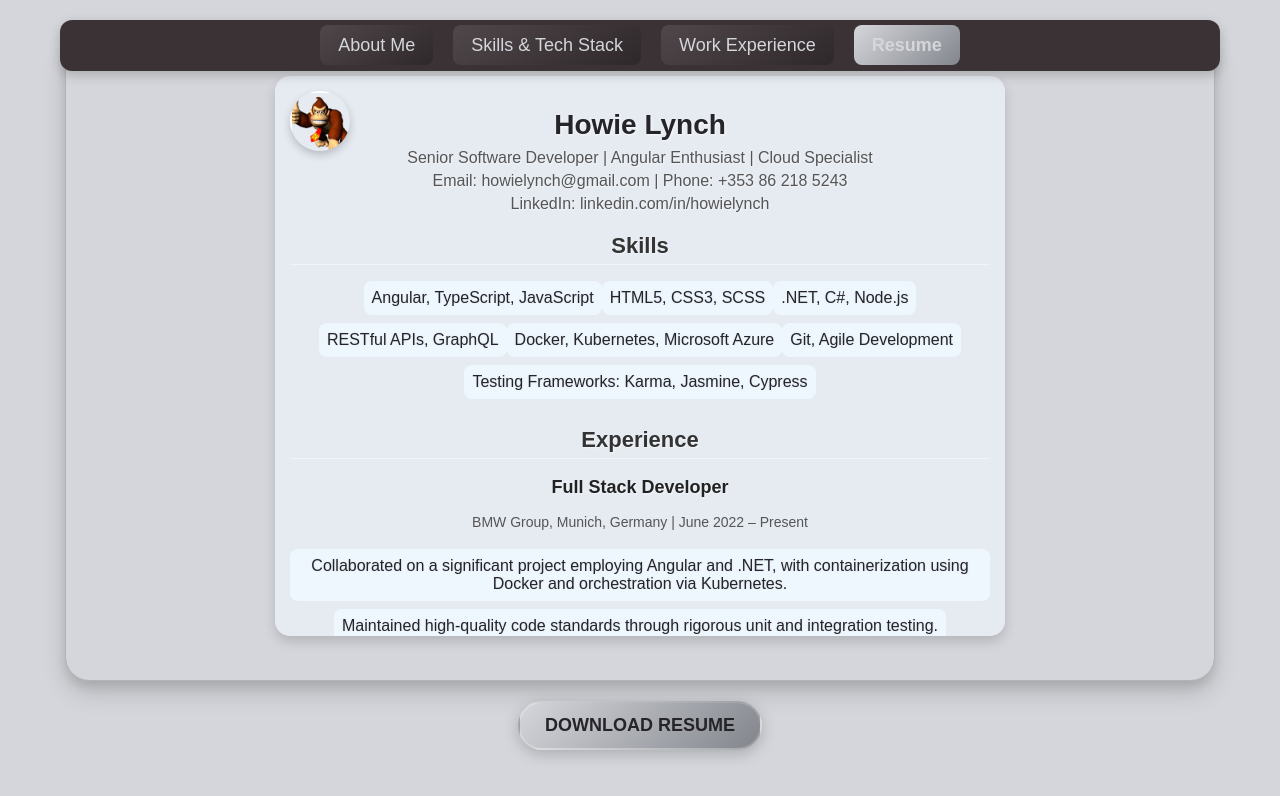
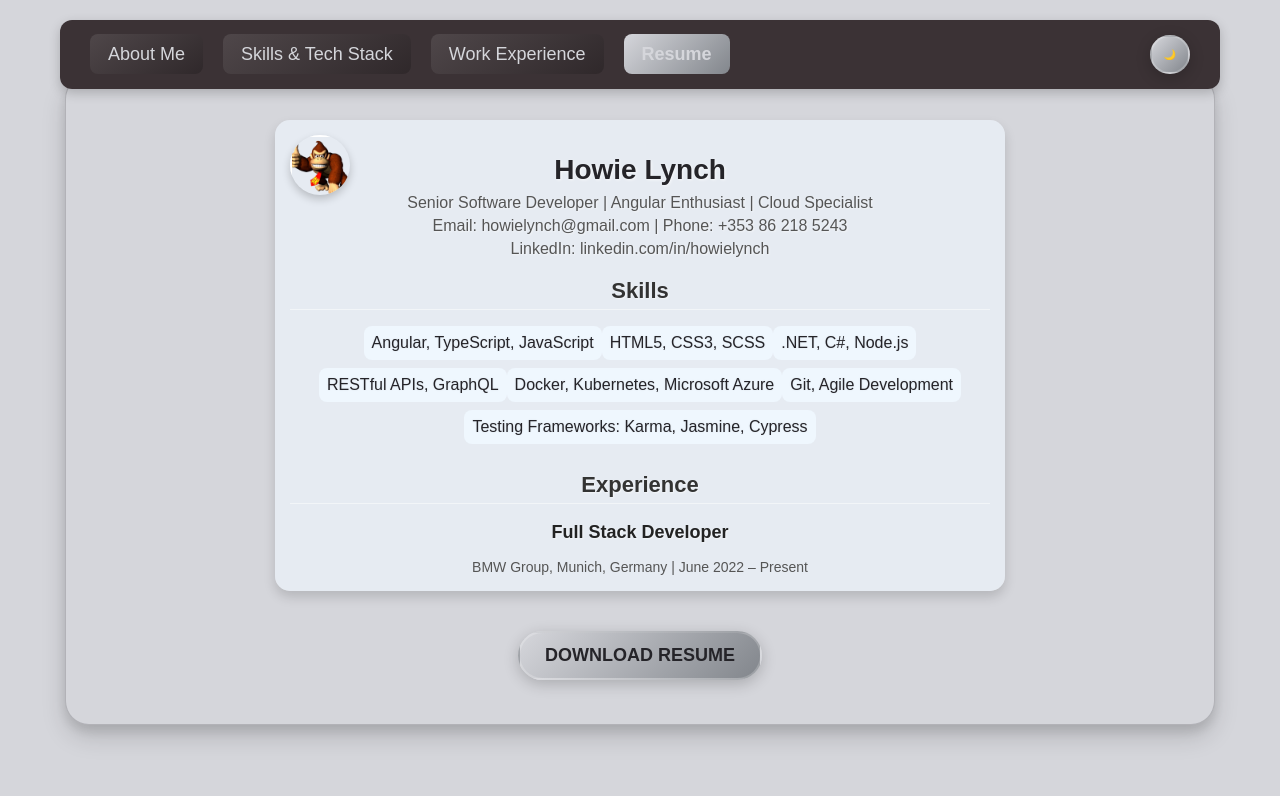
Before and after one commit to Thegrinch1985/Resume, an Angular app in the folder resume/: page /resume in a window 1280 px wide. Shown: the top 796 px of the page. Built offline with nearby package versions, Linux system fonts and the light colour scheme.

Commit message:
Dark Mode

```diff
--- a/resume/src/app/components/navigation/navigation.component.html
+++ b/resume/src/app/components/navigation/navigation.component.html
@@ -1,4 +1,5 @@
 <nav>
+
     <ul>
       <!-- Link to About Me, only show on routes that aren't /profile -->
       <li><a routerLink="/about" routerLinkActive="active">About Me</a></li>
@@ -13,4 +14,7 @@
       <li><a routerLink="/resume" routerLinkActive="active">Resume</a></li>
 
     </ul>
+
+      <!-- Button to toggle dark mode -->
+      <button class="download-btn"  (click)="toggleDarkMode()">{{buttonText}}</button>
   </nav>
--- a/resume/src/app/components/navigation/navigation.component.scss
+++ b/resume/src/app/components/navigation/navigation.component.scss
@@ -1,14 +1,8 @@
 /* Main Navigation Bar */
+@import 'src/styles.scss';
 
-// 🎨 Light Gray	#$light-gray	Soft, neutral gray
-// 🎨 Dark Charcoal	#252429	Deep, almost black gray
-// 🎨 Muted Plum	#3B3235	Dark, desaturated purple-brown
-// 🎨 Cool Silver	#ACB0B9	Light steel gray
-// 🎨 Slate Gray	#82868C	Medium gray with blue undertones
-
-@import 'src/styles.scss';
 nav {
-  background: linear-gradient(135deg, $muted-plum, $muted-plum);
+  background: linear-gradient(135deg, var(--muted-plum), var(--muted-plum));
   padding: 15px 30px;
   box-shadow: 0 4px 12px rgba(0, 0, 0, 0.2);
   border-radius: 12px;
@@ -21,7 +15,8 @@ nav {
   transform: translateX(-50%);
   z-index: 1000;
   display: flex;
-  justify-content: center;
+  justify-content: space-between; /* Makes space between nav items and button */
+  align-items: center; /* Center items vertically */
 }
 
 /* Navigation List */
@@ -31,11 +26,12 @@ nav ul {
   margin: 0;
   display: flex;
   gap: 20px; /* Space between items */
+  align-items: center; /* Aligns all items, including the button */
 }
 
 /* Navigation Links */
 nav ul li a {
-  color: $light-gray; /* Soft lilac for readability */
+  color: var(--light-gray); /* Soft lilac for readability */
   text-decoration: none;
   font-size: 18px;
   padding: 10px 18px;
@@ -44,17 +40,53 @@ nav ul li a {
   background: linear-gradient(145deg, rgba(255, 255, 255, 0.1), rgba(0, 0, 0, 0.2));
 }
 
-/* Hover Effect */
+/* Hover Effect for Links */
 nav ul li a:hover {
-  background: linear-gradient(135deg, $slate-gray,$light-gray);
+  background: linear-gradient(135deg, var(--slate-gray), var(--light-gray));
   transform: scale(1.1);
   box-shadow: 0 4px 10px rgba(192, 132, 151, 0.5);
 }
 
 /* Active Link */
 nav ul li a.active {
-  background: linear-gradient(135deg, $light-gray, $slate-gray);
+  background: linear-gradient(135deg, var(--light-gray), var(--slate-gray));
   font-weight: bold;
+}
+
+/* Button Styles */
+.download-btn {
+  display: inline-block;
+  padding: 12px ;
+  background: linear-gradient(135deg, var(--light-gray), var(--slate-gray));
+  color: var(--dark-charcoal);
+  border-radius: 25px;
+  font-size: 10px;
+  text-align: center;
+  box-shadow: 0 4px 15px rgba(0, 0, 0, 0.2);
+  transition: all 0.3s ease;
+  cursor: pointer;
+  backdrop-filter: blur(10px);
+  -webkit-backdrop-filter: blur(10px);
+  border: 2px solid rgba(255, 255, 255, 0.2); /* Subtle border for depth */
+}
+
+/* Hover Effect for Button */
+.download-btn:hover {
+  background: linear-gradient(135deg, var(--slate-gray), var(--light-gray));
+  box-shadow: 0 6px 20px rgba(0, 0, 0, 0.3);
+  transform: translateY(-3px); /* Subtle lift */
+}
+
+/* Active (Click) Effect for Button */
+.download-btn:active {
+  transform: translateY(1px); /* Slight sink effect */
+  box-shadow: 0 4px 10px rgba(0, 0, 0, 0.2);
+}
+
+/* Focus Effect for Button */
+.download-btn:focus {
+  outline: none;
+  box-shadow: 0 0 0 3px rgba(169, 120, 163, 0.5); /* Focus ring */
 }
 
 /* Mobile-Friendly Styles */
@@ -62,6 +94,8 @@ nav ul li a.active {
   nav {
     width: 95%;
     padding: 12px 20px;
+    flex-direction: column; /* Stacks items vertically on mobile */
+    align-items: center; /* Centers items */
   }
 
   nav ul {
@@ -75,4 +109,10 @@ nav ul li a.active {
     width: 100%;
     text-align: center;
   }
+
+  /* Mobile Button */
+  .download-btn {
+    width: 100%; /* Make the button full-width on mobile */
+    text-align: center;
+  }
 }
--- a/resume/src/app/components/navigation/navigation.component.ts
+++ b/resume/src/app/components/navigation/navigation.component.ts
@@ -1,10 +1,35 @@
-import { Component } from '@angular/core';
+// navigation.component.ts
+import { Component, OnInit } from '@angular/core';
+import { ThemeService } from 'src/app/services/theme.service';
+
 
 @Component({
   selector: 'app-navigation',
   templateUrl: './navigation.component.html',
   styleUrls: ['./navigation.component.scss']
 })
-export class NavigationComponent {
+export class NavigationComponent implements OnInit {
+  isLightMode!: boolean; // Track whether it's light mode
+  buttonText!: string; // Variable to store the button text
 
+  constructor(private themeService: ThemeService) {}
+
+  ngOnInit() {
+    // Automatically apply the theme based on saved preference or system preference
+    const currentTheme = this.themeService.getTheme();
+    this.isLightMode = currentTheme === 'light'; // Set the mode based on the saved theme
+    this.updateButtonText(); // Update button text based on the initial mode
+  }
+
+  // Toggle between light and dark modes
+  toggleDarkMode() {
+    this.isLightMode = !this.isLightMode; // Toggle the mode
+    this.themeService.setDarkMode(!this.isLightMode); // Apply the new theme
+    this.updateButtonText(); // Update the button text when the theme changes
+  }
+
+  // Update the button text based on the theme mode
+  updateButtonText() {
+    this.buttonText = this.isLightMode ? '🌙' : '🌞';
+  }
 }
--- a/resume/src/app/components/profile/profile.component.scss
+++ b/resume/src/app/components/profile/profile.component.scss
@@ -2,7 +2,7 @@
 .profile-container {
   width: 300px; /* Circular size */
   height: 300px; /* Perfect circle */
-  background: $slate-white;
+  background: var(--slate-white);
   border-radius: 50%; /* Makes it a perfect circle */
   box-shadow: 0 8px 15px rgba(0, 0, 0, 0.5);
   padding: 25px;
--- a/resume/src/app/components/resume/resume.component.html
+++ b/resume/src/app/components/resume/resume.component.html
@@ -72,7 +72,5 @@
       </div>
     </section>
   </div>
+  <button class="button" (click)="downloadResume()">Download Resume</button>
 </div>
-
-
-<button class="download-btn" (click)="downloadResume()">Download Resume</button>
--- a/resume/src/app/components/resume/resume.component.scss
+++ b/resume/src/app/components/resume/resume.component.scss
@@ -3,8 +3,8 @@
 
 
 .resume-container {
-  background: $slate-white;
-  color: $dark-charcoal;
+  background: var(--slate-white);
+  color: var(--dark-charcoal);
   padding: 15px; /* Reduced padding for compactness */
   max-width: 700px; /* Slightly smaller width */
   margin: 20px auto; /* Reduced vertical spacing */
@@ -16,24 +16,6 @@
   overflow: scroll; /* Prevents overflow */
 }
 
-/* Minimized Profile Picture */
-.profile-minimized {
-  position: absolute;
-  top: 15px; /* Adjusted for tighter layout */
-  left: 15px;
-  border-radius: 50%;
-  overflow: hidden;
-  width: 60px; /* Slightly smaller size */
-  height: 60px;
-  box-shadow: 0 4px 8px rgba(0, 0, 0, 0.2);
-}
-
-.profile-minimized img {
-  width: 100%;
-  height: 100%;
-  object-fit: cover;
-  border: 2px solid #fff; /* Slightly thinner border */
-}
 
 /* Header */
 .resume-header {
@@ -137,44 +119,7 @@
     font-size: 14px;
   }
 }
-.download-btn {
-  display: inline-block;
-  margin: 20px auto;
-  padding: 12px 25px;
-  background: linear-gradient(135deg, $light-gray, $slate-gray);
-  color: $dark-charcoal;
-  border: none;
-  border-radius: 25px; /* Rounded for a modern look */
-  font-size: 18px;
-  font-weight: bold;
-  text-transform: uppercase;
-  text-align: center;
-  box-shadow: 0 4px 15px rgba(0, 0, 0, 0.2);
-  transition: all 0.3s ease;
-  cursor: pointer;
-  backdrop-filter: blur(10px); /* Soft glassmorphism */
-  -webkit-backdrop-filter: blur(10px);
-  border: 2px solid rgba(255, 255, 255, 0.2); /* Subtle border for depth */
-}
 
-/* Hover Effect */
-.download-btn:hover {
-  background: linear-gradient(135deg, $slate-gray,$light-gray);
-  box-shadow: 0 6px 20px rgba(0, 0, 0, 0.3);
-  transform: translateY(-3px); /* Subtle lift */
-}
-
-/* Active (Click) Effect */
-.download-btn:active {
-  transform: translateY(1px); /* Slight sink effect */
-  box-shadow: 0 4px 10px rgba(0, 0, 0, 0.2);
-}
-
-/* Focus Effect */
-.download-btn:focus {
-  outline: none;
-  box-shadow: 0 0 0 3px rgba(169, 120, 163, 0.5); /* Focus ring */
-}
 
 /* Responsive Tweaks */
 @media screen and (max-width: 768px) {
--- a/resume/src/styles.scss
+++ b/resume/src/styles.scss
@@ -3,18 +3,36 @@
 /* You can add global styles to this file, and also import other style files */
 
 // Color Variables
-$light-gray: #D5D6DB;      // Soft, neutral gray
-$dark-charcoal: #252429;   // Deep, almost black gray
-$muted-plum: #3B3235;      // Dark, desaturated purple-brown
-$cool-silver: #ACB0B9;     // Light steel gray
-$slate-gray: #82868C;
-$slate-white: #e6ebf2;
+// var(--light-gray): #D5D6DB;      // Soft, neutral gray
+// var(--dark-charcoal): #252429;   // Deep, almost black gray
+// var(--muted-plum): #3B3235;      // Dark, desaturated purple-brown
+// var(--cool-silver): #ACB0B9;     // Light steel gray
+// var(--slate-gray): #82868C;
+// var(--slate-white): #e6ebf2;
 
+:root {
+  --light-gray: #D5D6DB;
+  --dark-charcoal: #252429;
+  --muted-plum: #3B3235;
+  --cool-silver: #ACB0B9;
+  --slate-gray: #82868C;
+  --slate-white: #e6ebf2;
+}
+
+/* Dark Mode Colors */
+[data-theme='dark'] {
+  --light-gray: #3e3e3e;
+  --dark-charcoal: #e6ebf2;
+  --muted-plum: #b0a0b0;
+  --cool-silver: #767676;
+  --slate-gray: #5e6267;
+  --slate-white: #252429;
+}
 
 
 
 body {
-  background: linear-gradient(135deg, $light-gray, $light-gray);
+  background: linear-gradient(135deg, var(--light-gray), var(--light-gray));
   margin: 0;
   padding: 0;
   font-family: 'Poppins', sans-serif;
@@ -23,6 +41,48 @@ body {
   align-items: center;
   height: 100vh;
 }
+
+/* Generic Button Styles */
+.button {
+  display: inline-block;
+  margin: 20px auto;
+  padding: 12px 25px;
+  background: linear-gradient(135deg, var(--light-gray), var(--slate-gray));
+  color: var(--dark-charcoal);
+  border: none;
+  border-radius: 25px; /* Rounded for a modern look */
+  font-size: 18px;
+  font-weight: bold;
+  text-transform: uppercase;
+  text-align: center;
+  box-shadow: 0 4px 15px rgba(0, 0, 0, 0.2);
+  transition: all 0.3s ease;
+  cursor: pointer;
+  backdrop-filter: blur(10px); /* Soft glassmorphism */
+  -webkit-backdrop-filter: blur(10px);
+  border: 2px solid rgba(255, 255, 255, 0.2); /* Subtle border for depth */
+}
+
+/* Hover Effect */
+.button:hover {
+  background: linear-gradient(135deg, var(--slate-gray), var(--light-gray));
+  box-shadow: 0 6px 20px rgba(0, 0, 0, 0.3);
+  transform: translateY(-3px); /* Subtle lift */
+}
+
+/* Active (Click) Effect */
+.button:active {
+  transform: translateY(1px); /* Slight sink effect */
+  box-shadow: 0 4px 10px rgba(0, 0, 0, 0.2);
+}
+
+/* Focus Effect */
+.button:focus {
+  outline: none;
+  box-shadow: 0 0 0 3px rgba(169, 120, 163, 0.5); /* Focus ring */
+}
+
+
 
 /* Start Page Styling */
 .start-page {
@@ -49,10 +109,10 @@ body {
   box-shadow: 0 12px 24px rgba(0, 0, 0, 0.15), 0 6px 12px rgba(0, 0, 0, 0.1);
 
   /* Glassmorphic effect */
-  background: $light-gray;
+  background: var(--light-gray);
   backdrop-filter: blur(10px);
   -webkit-backdrop-filter: blur(10px);
-  border: 1px solid rgba(red($dark-charcoal), green($dark-charcoal), blue($dark-charcoal), 0.2);
+  border: 1px solid rgba(37, 36, 41, 0.2);
 
 
   font-family: 'Poppins', sans-serif;
@@ -67,14 +127,14 @@ body {
 
   /* Custom scrollbar */
   scrollbar-width: thin;
-  scrollbar-color: rgba(red($dark-charcoal), green($dark-charcoal), blue($dark-charcoal), 0.3) transparent;
+  scrollbar-color: rgba(37, 36, 41, 0.3) transparent;
 
   &::-webkit-scrollbar {
     width: 8px;
   }
 
   &::-webkit-scrollbar-thumb {
-    background: rgba(red($dark-charcoal), green($dark-charcoal), blue($dark-charcoal), 0.3);
+    background: rgba(37, 36, 41, 0.3) transparent;
     border-radius: 10px;
   }
 
@@ -87,7 +147,7 @@ body {
 
   &:hover {
     // transform: scale(1.04);
-    box-shadow: 0 14px 28px rgba(red($dark-charcoal), green($dark-charcoal), blue($dark-charcoal), 0.3), 0 8px 16px rgba(red($dark-charcoal), green($dark-charcoal), blue($dark-charcoal), 0.3);
+    box-shadow: 0 14px 28px rgba(37, 36, 41, 0.3) transparent;
   }
 
   /* Entrance animation */
@@ -131,3 +191,22 @@ body {
     }
   }
 }
+
+/* Minimized Profile Picture */
+.profile-minimized {
+  position: absolute;
+  top: 15px; /* Adjusted for tighter layout */
+  left: 15px;
+  border-radius: 50%;
+  overflow: hidden;
+  width: 60px; /* Slightly smaller size */
+  height: 60px;
+  box-shadow: 0 4px 8px rgba(0, 0, 0, 0.2);
+}
+
+.profile-minimized img {
+  width: 100%;
+  height: 100%;
+  object-fit: cover;
+  border: 2px solid #fff; /* Slightly thinner border */
+}
```
Also changed, not shown: resume/src/app/components/about-me/about-me.component.scss (+4 -4 lines), resume/src/app/components/loading-screen/loading-screen.component.scss (+4 -4 lines), resume/src/app/components/skills-tech-stack/skills-tech-stack.component.scss (+4 -5 lines), resume/src/app/components/work-experience/work-experience.component.scss (+5 -5 lines), resume/src/app/services/theme.service.ts (added, +33 -0 lines), 1 other file (tests, documents, lock files or other folders).
